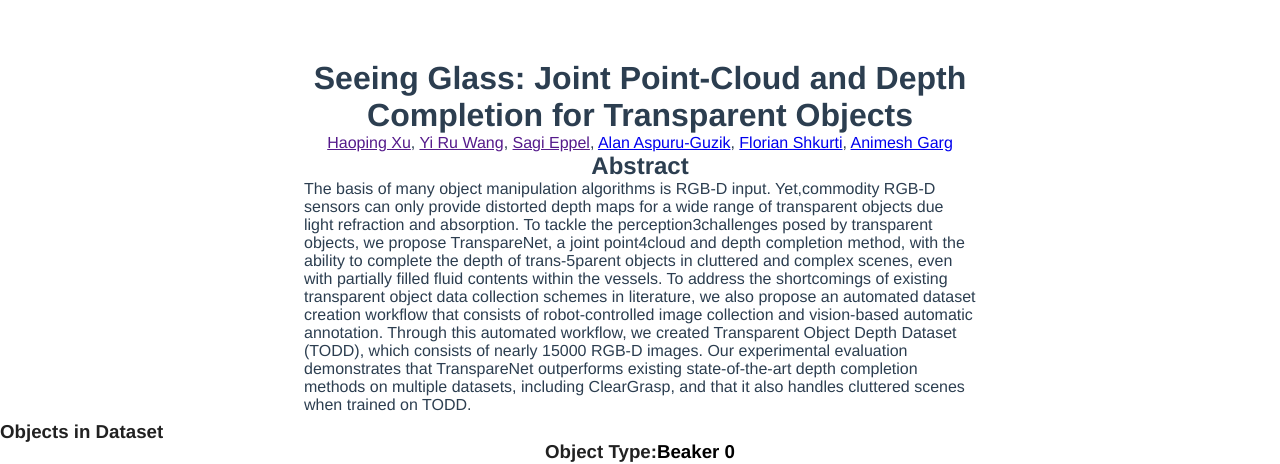
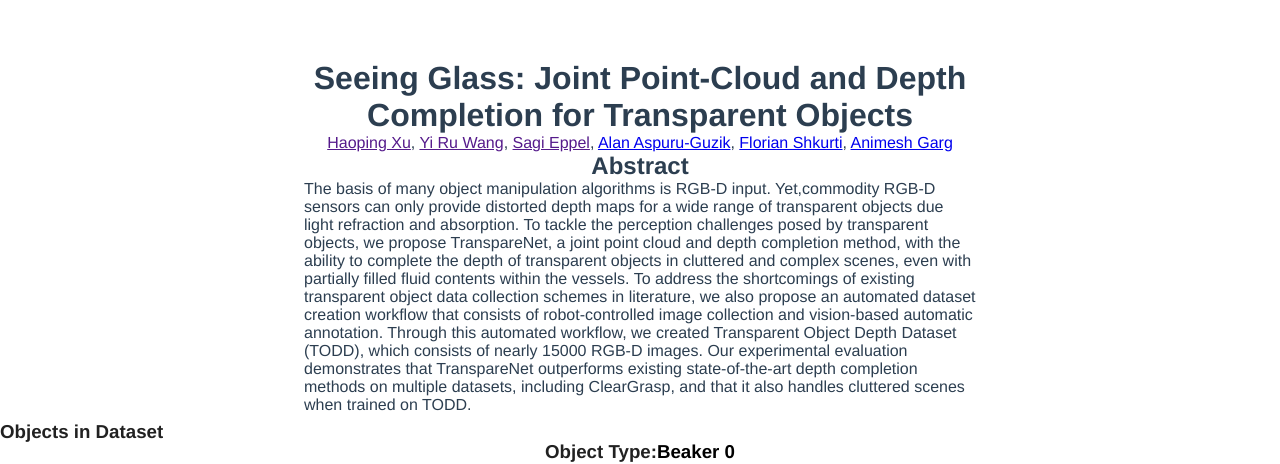
Before and after one commit to only-Demo/-TranspareNet, a Vue app: page / in a window 1280 px wide. Shown: the top 464 px of the page. Built offline with nearby package versions, Linux system fonts and the light colour scheme.

Commit message:
edit deploy script

```diff
--- a/src/App.vue
+++ b/src/App.vue
@@ -12,7 +12,7 @@
       <a href="https://animesh.garg.tech/">Animesh Garg</a>
     </p>
     <h2> Abstract </h2>
-    <p style="text-align:left;"> The basis of many object manipulation algorithms is RGB-D input. Yet,commodity RGB-D sensors can only provide distorted depth maps for a wide range of transparent objects due light refraction and absorption. To tackle the perception3challenges posed by transparent objects, we propose TranspareNet, a joint point4cloud and depth completion method, with the ability to complete the depth of trans-5parent objects in cluttered and complex scenes, even with partially filled fluid contents within the vessels. To address the shortcomings of existing transparent object data collection schemes in literature, we also propose an automated dataset creation workflow that consists of robot-controlled image collection and vision-based automatic annotation. Through this automated workflow, we created Transparent Object Depth Dataset (TODD), which consists of nearly 15000 RGB-D images. Our experimental evaluation demonstrates that TranspareNet outperforms existing state-of-the-art depth completion methods on multiple datasets, including ClearGrasp, and that it also handles cluttered scenes when trained on TODD. </p>
+    <p style="text-align:left;"> The basis of many object manipulation algorithms is RGB-D input. Yet,commodity RGB-D sensors can only provide distorted depth maps for a wide range of transparent objects due light refraction and absorption. To tackle the perception challenges posed by transparent objects, we propose TranspareNet, a joint point cloud and depth completion method, with the ability to complete the depth of transparent objects in cluttered and complex scenes, even with partially filled fluid contents within the vessels. To address the shortcomings of existing transparent object data collection schemes in literature, we also propose an automated dataset creation workflow that consists of robot-controlled image collection and vision-based automatic annotation. Through this automated workflow, we created Transparent Object Depth Dataset (TODD), which consists of nearly 15000 RGB-D images. Our experimental evaluation demonstrates that TranspareNet outperforms existing state-of-the-art depth completion methods on multiple datasets, including ClearGrasp, and that it also handles cluttered scenes when trained on TODD. </p>
     </div>
     <v-banner single-line>
     <h3> <p style="text-align:left;">Objects in Dataset </p>  <div id="example-5">
```
